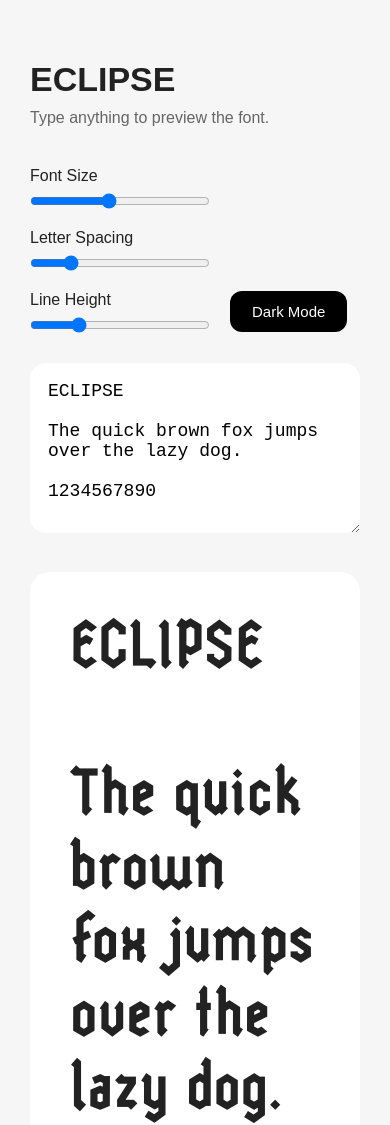
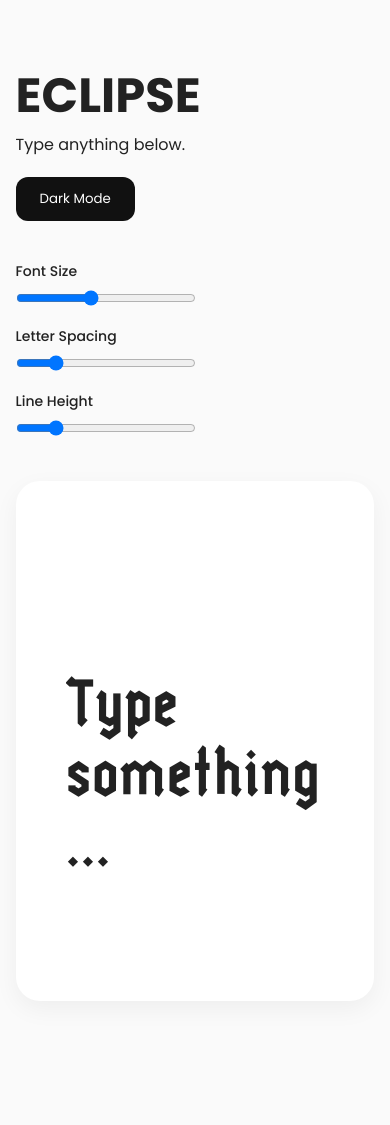
Before and after one commit to cherilyn76/ECLIPSE, a plain HTML site: page index.html in a window 390 px wide. Shown: the top 1125 px of the page. After the commit the page ends 1061 px from the top, so only its background shows below. Drawn offline with Linux system fonts and the light colour scheme.

Commit message:
Update index.html

```diff
--- a/index.html
+++ b/index.html
@@ -1,10 +1,14 @@
 <!DOCTYPE html>
 <html lang="en">
+
 <head>
+
 <meta charset="UTF-8">
-<meta name="viewport" content="width=device-width, initial-scale=1.0">
+<meta name="viewport" content="width=device-width, initial-scale=1">
 
 <title>ECLIPSE Font Preview</title>
+
+<link href="https://fonts.googleapis.com/css2?family=Poppins:wght@300;400;500;600;700&display=swap" rel="stylesheet">
 
 <style>
 
@@ -20,141 +24,155 @@
 }
 
 body{
-    font-family:Arial, Helvetica, sans-serif;
-    background:#f6f6f6;
+    font-family:'Poppins',sans-serif;
+    background:#fafafa;
     color:#222;
+    transition:.3s;
 }
 
 .container{
-    max-width:1200px;
+
+    width:min(1200px,92%);
     margin:auto;
-    padding:60px 30px;
+    padding:60px 0;
+
+}
+
+.header{
+
+display:flex;
+justify-content:space-between;
+align-items:center;
+margin-bottom:40px;
+
 }
 
 h1{
+
 font-size:48px;
-    margin-bottom:10px;
+font-weight:700;
+
 }
 
-p{
-    color:#666;
-    margin-bottom:40px;
+button{
+
+background:#111;
+color:white;
+border:none;
+padding:12px 24px;
+border-radius:12px;
+font-family:Poppins;
+cursor:pointer;
+
 }
 
 .controls{
 
 display:flex;
-    gap:20px;
+gap:30px;
 flex-wrap:wrap;
-    margin-bottom:30px;
+margin-bottom:45px;
+
 }
 
 .control{
+
 display:flex;
 flex-direction:column;
 gap:8px;
+
+}
+
+label{
+
+font-size:14px;
+font-weight:500;
+
 }
 
 input[type=range]{
+
 width:180px;
+
 }
 
-textarea{
+.editor{
+
+background:white;
+border-radius:24px;
+padding:50px;
+box-shadow:0 8px 25px rgba(0,0,0,.05);
+
+}
+
+#preview{
 
 width:100%;
-    height:170px;
-
-    padding:18px;
-
-    border:none;
-
-    border-radius:16px;
-
-    font-size:18px;
-
-    resize:vertical;
-
-    outline:none;
-
-    margin-bottom:35px;
-}
-
-.preview{
-
-    background:white;
-
-    border-radius:20px;
-
-    padding:40px;
-
-    min-height:300px;
+min-height:350px;
 
 font-family:'ECLIPSE';
 
 font-size:120px;
 
-    line-height:1.05;
+line-height:1;
 
-    letter-spacing:0px;
+letter-spacing:0;
+
+outline:none;
+
+border:none;
+
+background:transparent;
+
+overflow:hidden;
+
+white-space:pre-wrap;
 
 word-break:break-word;
 
-    transition:.2s;
-}
-
-button{
-
-    border:none;
-
-    padding:12px 22px;
-
-    border-radius:12px;
-
-    cursor:pointer;
-
-    background:black;
-
-    color:white;
-
-    font-size:15px;
-}
-
-button:hover{
-
-    opacity:.8;
 }
 
 .dark{
 
 background:#111;
-
 color:white;
-}
-
-.dark textarea{
-
-    background:#1d1d1d;
-
-    color:white;
-}
-
-.dark .preview{
-
-    background:#191919;
 
 }
 
-@media(max-width:700px){
+.dark .editor{
 
-.preview{
+background:#1b1b1b;
+
+}
+
+.dark button{
+
+background:white;
+color:black;
+
+}
+
+@media(max-width:768px){
+
+#preview{
 
 font-size:70px;
 
+min-height:250px;
+
 }
 
-h1{
+.controls{
 
-font-size:34px;
+gap:20px;
+
+}
+
+.header{
+
+flex-direction:column;
+align-items:flex-start;
+gap:20px;
 
 }
 
@@ -168,9 +186,18 @@ font-size:34px;
 
 <div class="container">
 
+<div class="header">
+
+<div>
+
 <h1>ECLIPSE</h1>
+<p>Type anything below.</p>
 
-<p>Type anything to preview the font.</p>
+</div>
+
+<button id="darkBtn">Dark Mode</button>
+
+</div>
 
 <div class="controls">
 
@@ -178,7 +205,7 @@ font-size:34px;
 
 <label>Font Size</label>
 
-<input type="range" id="size" min="20" max="250" value="120">
+<input id="size" type="range" min="30" max="250" value="120">
 
 </div>
 
@@ -186,7 +213,7 @@ font-size:34px;
 
 <label>Letter Spacing</label>
 
-<input type="range" id="spacing" min="-5" max="20" value="0">
+<input id="spacing" type="range" min="-5" max="20" value="0">
 
 </div>
 
@@ -194,42 +221,30 @@ font-size:34px;
 
 <label>Line Height</label>
 
-<input type="range" id="lineheight" min="80" max="180" value="105">
-
-</div>
-
-<div class="control">
-
-<button id="darkBtn">Dark Mode</button>
+<input id="lineheight" type="range" min="80" max="180" value="100">
 
 </div>
 
 </div>
 
-<textarea id="text">ECLIPSE
+<div class="editor">
 
-The quick brown fox jumps over the lazy dog.
+<div
+id="preview"
+contenteditable="true"
+spellcheck="false">
 
-1234567890</textarea>
+Type something...
 
-<div id="preview" class="preview">
-ECLIPSE<br><br>
-The quick brown fox jumps over the lazy dog.<br><br>
-1234567890
+</div>
+
 </div>
 
 </div>
 
 <script>
 
-const text=document.getElementById("text");
 const preview=document.getElementById("preview");
-
-text.addEventListener("input",()=>{
-
-preview.innerHTML=text.value.replace(/\n/g,"<br>");
-
-});
 
 document.getElementById("size").oninput=function(){
 
```
Lines whose indentation alone changed are shown as unchanged.
